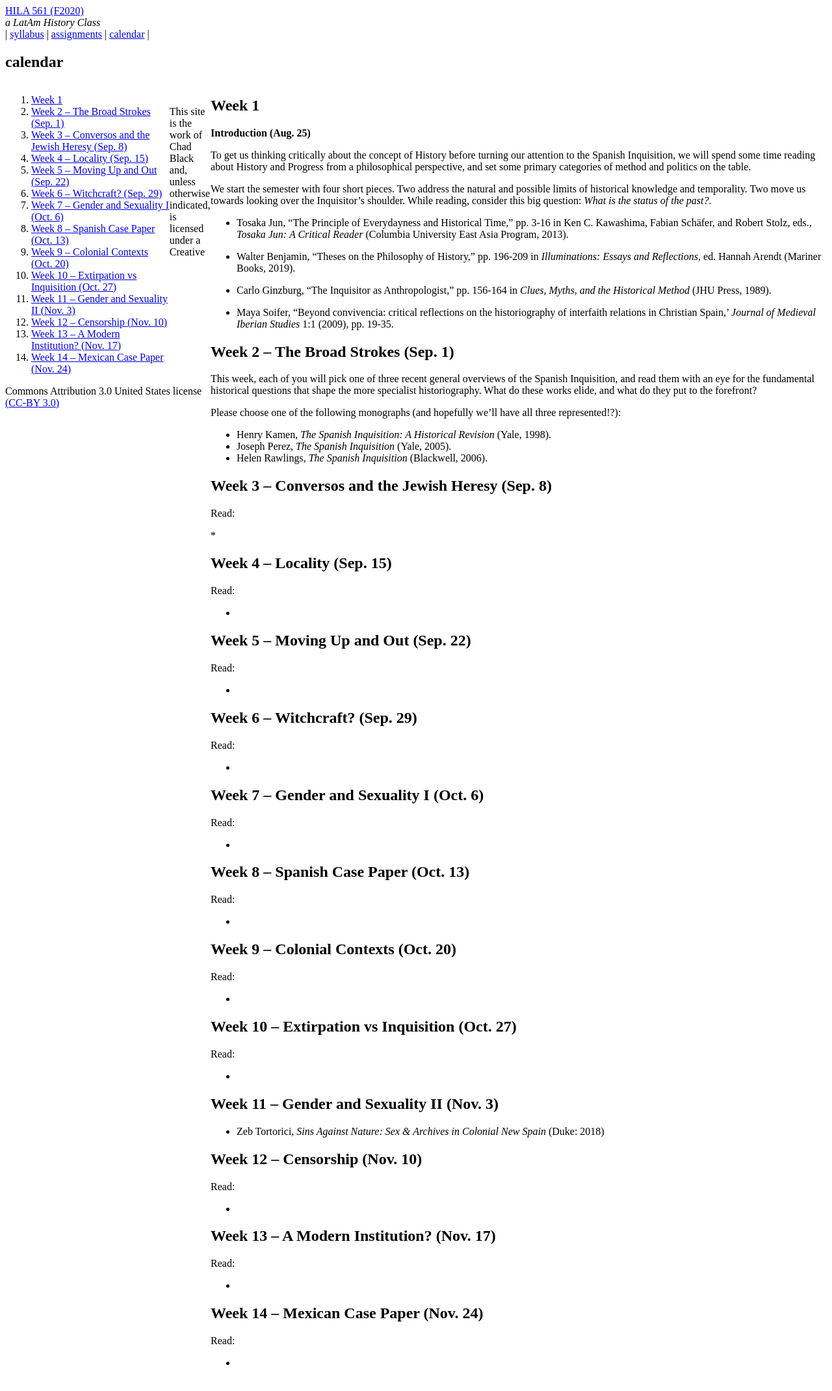
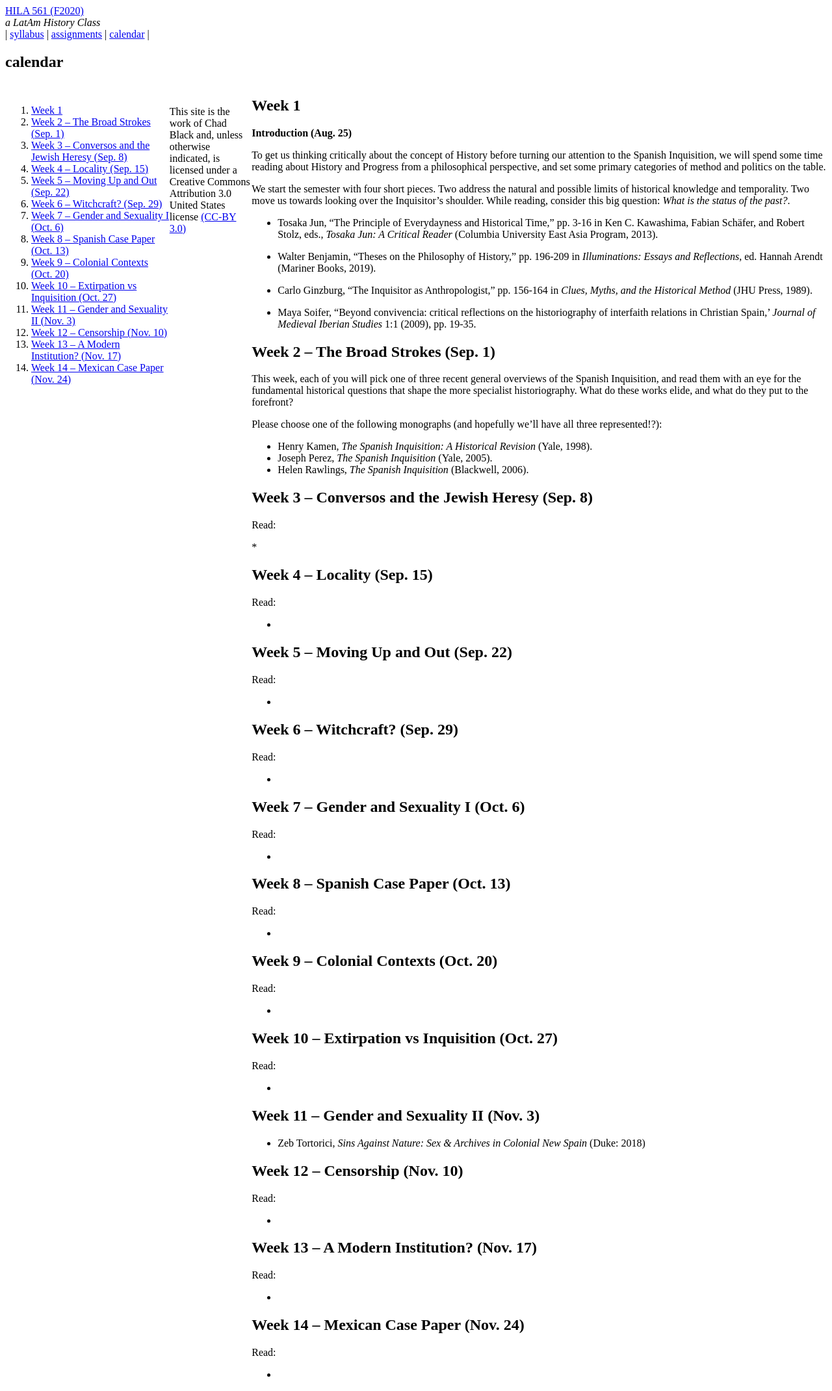
Before and after one commit to chadblack/561-Inquisition, a Jekyll site: the page built from calendar.md, in a window 1280 px wide. Shown: the whole page at 65% size. Built offline with Jekyll 4.4.1, drawn with Linux system fonts in a browser that asks for light colours; some web fonts are replaced.

Commit message:
total tweaker

```diff
--- a/_layouts/default.html
+++ b/_layouts/default.html
@@ -23,8 +23,8 @@
         <article>
           {{ content }}
         </article>
-            {% include footer.html %}
         </div>
 
+            {% include footer.html %}
     </body>
 </html>
--- a/calendar.md
+++ b/calendar.md
@@ -6,13 +6,12 @@ title: calendar
 # calendar {#history}
 {: .no_toc}
 
-<div style="float:left; width:20%;">
+<div style="float:left; width:20%; padding-top:1em;">
 1. week
 {:toc}
 </div>
 
-<div style="float:right; width:75%;">
-
+<div style="float:right; width:70%;">
 ## Week 1
 
 **Introduction (Aug. 25)**
```
